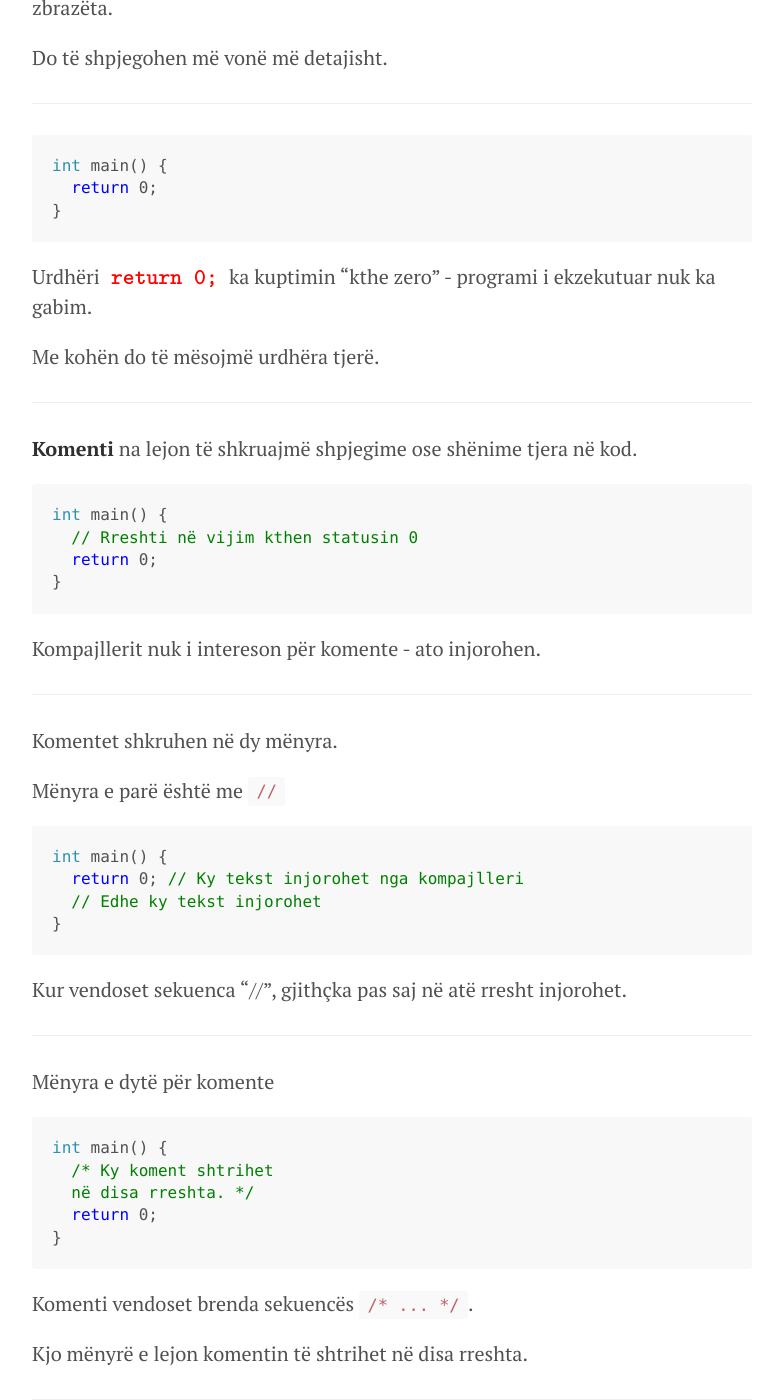
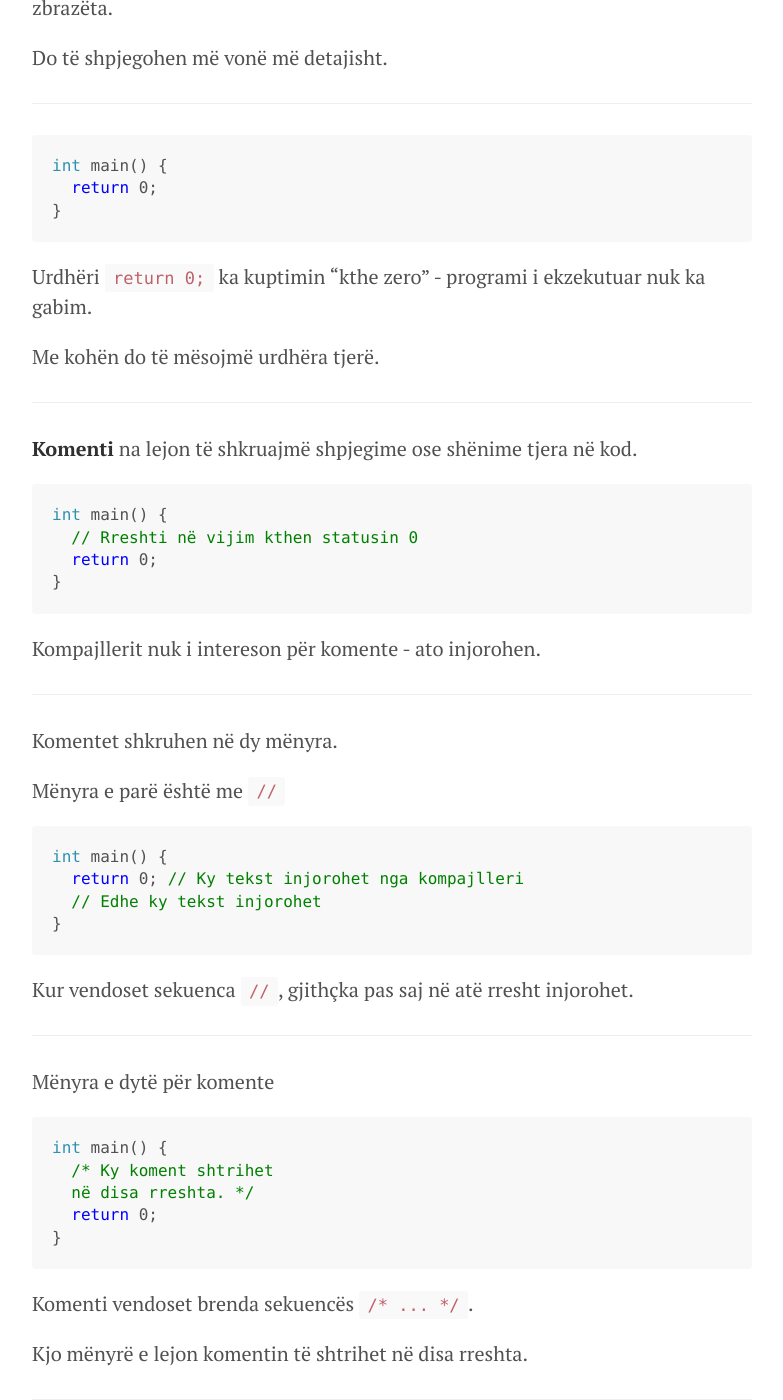
Before and after one commit to blerimrexha/edongashi.github.io, a Jekyll site: the page built from lendet/gjuhe-programuese/ligjerata/java1.md, in a window 1280 px wide and 1400 px high, scrolled down 3409 px. Shown: the whole window, without its empty margins (248-1031 px from the left). Built offline with Jekyll 4.4.1, drawn with Linux system fonts in a browser that asks for light colours; our own code applies the rules of GitHub Pages for plain Markdown files; formulas are drawn with MathJax 3; some of the changed text lies outside the part shown.

Commit message:
permiresime te vogla

````diff
--- a/lendet/gjuhe-programuese/ligjerata/java1.md
+++ b/lendet/gjuhe-programuese/ligjerata/java1.md
@@ -145,7 +145,7 @@ int main() {
 }
 ```
 
-Urdhëri $\;\color{red}{\texttt{return 0;}}\;$ ka kuptimin "kthe zero" - programi i ekzekutuar nuk ka gabim.
+Urdhëri `return 0;` ka kuptimin "kthe zero" - programi i ekzekutuar nuk ka gabim.
 
 Me kohën do të mësojmë urdhëra tjerë.
 
@@ -175,7 +175,7 @@ int main() {
 }
 ```
 
-Kur vendoset sekuenca "//", gjithçka pas saj në atë rresht injorohet.
+Kur vendoset sekuenca `//`, gjithçka pas saj në atë rresht injorohet.
 
 ---
 
@@ -388,7 +388,7 @@ Mire se vini.
 
 ---
 
-Ekzistojnë disa karaketere tjera speciale. Karakteret që fillojnë me "\" kanë kuptim të veçantë.
+Ekzistojnë disa karaketere tjera speciale. Karakteret që fillojnë me `\` kanë kuptim të veçantë.
 
 Karakteri|Kuptimi
 -|-
````
